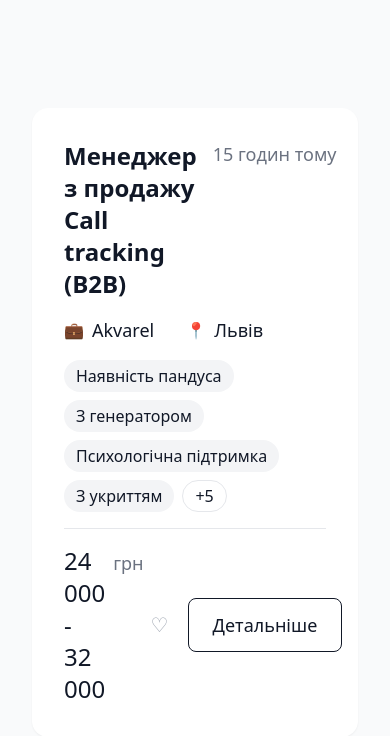
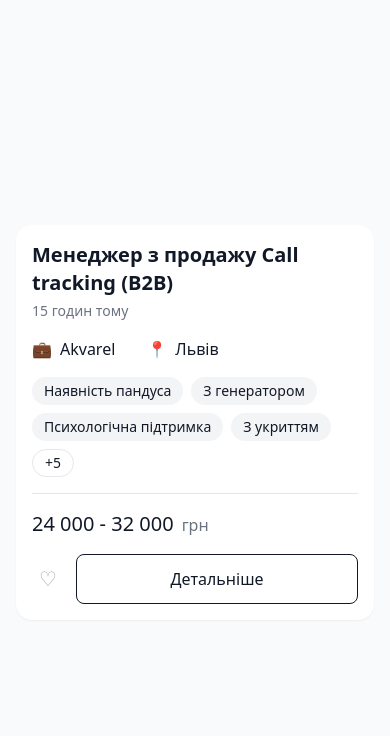
Before and after one commit to romsvid-hub/job-card-tailwind, a plain HTML site: page index.html in a window 390 px wide. Drawn offline with nearby package versions, Linux system fonts and the light colour scheme.

Commit message:
Make job card responsive for mobile
Stack header/price rows vertically below sm breakpoint, wrap the
company/location row, shrink text and tag sizes, and let the
"Детальніше" button fill the row width on small screens.

```diff
--- a/index.html
+++ b/index.html
@@ -8,44 +8,44 @@
 </head>
 <body>
 
-<div class="min-h-screen bg-gray-50 flex items-center justify-center p-8">
+<div class="min-h-screen bg-gray-50 flex items-center justify-center p-4 sm:p-8">
 
-  <article class="bg-white rounded-2xl shadow-sm p-8 flex flex-col gap-4 w-full max-w-3xl">
+  <article class="bg-white rounded-2xl shadow-sm p-4 sm:p-8 flex flex-col gap-4 w-full max-w-3xl">
 
-    <div class="flex items-start justify-between gap-4">
-      <h2 class="text-2xl font-semibold text-gray-900">Менеджер з продажу Call tracking (B2B)</h2>
-      <span class="text-lg text-gray-500 whitespace-nowrap">15 годин тому</span>
+    <div class="flex flex-col sm:flex-row sm:items-start justify-between gap-1 sm:gap-4">
+      <h2 class="text-xl sm:text-2xl font-semibold text-gray-900">Менеджер з продажу Call tracking (B2B)</h2>
+      <span class="text-sm sm:text-lg text-gray-500 whitespace-nowrap">15 годин тому</span>
     </div>
 
-    <div class="flex items-center gap-8">
+    <div class="flex flex-wrap items-center gap-x-8 gap-y-2">
       <div class="flex items-center gap-2">
         <span>💼</span>
-        <span class="text-lg text-gray-900">Akvarel</span>
+        <span class="text-base sm:text-lg text-gray-900">Akvarel</span>
       </div>
       <div class="flex items-center gap-2">
         <span>📍</span>
-        <span class="text-lg text-gray-900">Львів</span>
+        <span class="text-base sm:text-lg text-gray-900">Львів</span>
       </div>
     </div>
 
     <div class="flex items-center gap-2 flex-wrap">
-      <span class="bg-gray-100 rounded-full px-3 h-8 flex items-center text-base text-gray-900">Наявність пандуса</span>
-      <span class="bg-gray-100 rounded-full px-3 h-8 flex items-center text-base text-gray-900">З генератором</span>
-      <span class="bg-gray-100 rounded-full px-3 h-8 flex items-center text-base text-gray-900">Психологічна підтримка</span>
-      <span class="bg-gray-100 rounded-full px-3 h-8 flex items-center text-base text-gray-900">З укриттям</span>
-      <span class="border border-gray-200 rounded-full px-3 h-8 flex items-center text-base text-gray-900">+5</span>
+      <span class="bg-gray-100 rounded-full px-3 h-7 sm:h-8 flex items-center text-sm sm:text-base text-gray-900">Наявність пандуса</span>
+      <span class="bg-gray-100 rounded-full px-3 h-7 sm:h-8 flex items-center text-sm sm:text-base text-gray-900">З генератором</span>
+      <span class="bg-gray-100 rounded-full px-3 h-7 sm:h-8 flex items-center text-sm sm:text-base text-gray-900">Психологічна підтримка</span>
+      <span class="bg-gray-100 rounded-full px-3 h-7 sm:h-8 flex items-center text-sm sm:text-base text-gray-900">З укриттям</span>
+      <span class="border border-gray-200 rounded-full px-3 h-7 sm:h-8 flex items-center text-sm sm:text-base text-gray-900">+5</span>
     </div>
 
     <hr class="border-gray-200" />
 
-    <div class="flex items-center justify-between">
+    <div class="flex flex-col sm:flex-row sm:items-center justify-between gap-4">
       <div class="flex items-baseline gap-2">
-        <span class="text-2xl text-gray-900">24 000 - 32 000</span>
-        <span class="text-lg text-gray-500">грн</span>
+        <span class="text-xl sm:text-2xl text-gray-900">24 000 - 32 000</span>
+        <span class="text-base sm:text-lg text-gray-500">грн</span>
       </div>
       <div class="flex items-center gap-3">
-        <button class="size-8 flex items-center justify-center text-xl text-gray-400 hover:text-gray-600">♡</button>
-        <button class="border border-gray-900 rounded-lg px-6 py-3 text-lg font-medium text-gray-900 hover:bg-gray-900 hover:text-white transition-all">
+        <button class="size-8 flex items-center justify-center text-xl text-gray-400 hover:text-gray-600 shrink-0">♡</button>
+        <button class="flex-1 sm:flex-none border border-gray-900 rounded-lg px-6 py-3 text-base sm:text-lg font-medium text-gray-900 hover:bg-gray-900 hover:text-white transition-all">
           Детальніше
         </button>
       </div>
```
